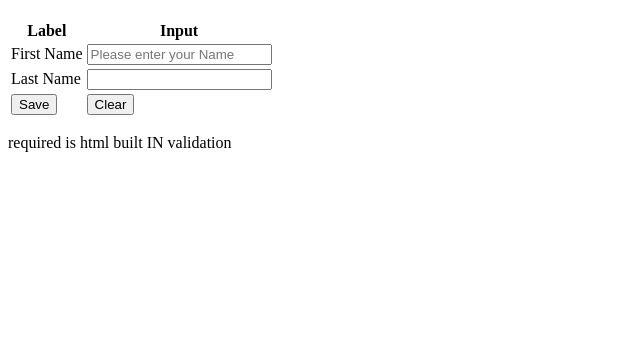
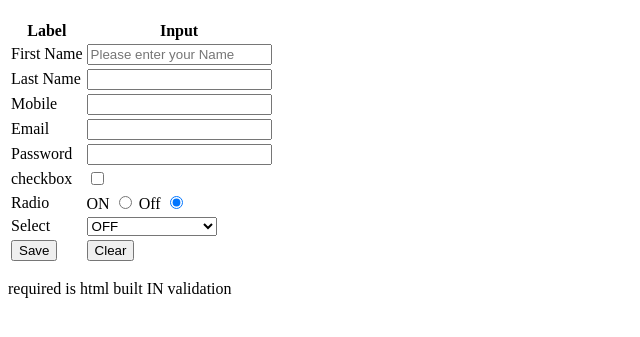
Before and after one commit to CodeTestDev/htmlbasic, a plain HTML site: page input.html in a window 1280 px wide. Shown: the part 61-398 px from the top of the page, without its empty margins (0-640 px from the left). Drawn offline with Linux system fonts and the light colour scheme.

Commit message:
input file some change

```diff
--- a/input.html
+++ b/input.html
@@ -27,6 +27,7 @@
                                 name="firstName"
                                 required="required"
                                 placeholder="Please enter your Name"
+                                maxlength="5"
                             />
                             <!--
                                 id useing for target the tag for design and some script
@@ -46,6 +47,132 @@
                              -->
                         </td>
                     </tr>
+                    <tr><!-- table row -->
+                        <td> <!-- table data-->
+                            <label for="mobile" >Mobile</label>
+                        </td>
+                        <td>
+                            <!-- input type number  -->
+                            <!-- - 0 + -->
+                            <input
+                                type="number"
+                                id="mobile"
+                                name="mobile"
+                                required="required"
+                                min="0"
+                                max=""
+                            />
+                            <!--
+                                id useing for target the tag for design and some script
+                                and some defualt behaviour
+                            -->
+                        </td>
+                    </tr>
+                    <tr><!-- table row -->
+                        <td> <!-- table data-->
+                            <label for="mobile" >Email</label>
+                        </td>
+                        <td>
+                            <!-- input type number  -->
+                            <!-- - 0 + -->
+                            <input
+                                type="email"
+                                id="email"
+                                name="email"
+                                required="required"
+                            />
+                            <!--
+                                id useing for target the tag for design and some script
+                                and some defualt behaviour
+                            -->
+                        </td>
+                    </tr>
+                    <tr><!-- table row -->
+                        <td> <!-- table data-->
+                            <label for="password" >Password</label>
+                        </td>
+                        <td>
+                            <!-- input type number  -->
+                            <!-- - 0 + -->
+                            <input
+                                type="password"
+                                id="password"
+                                name="password"
+                                required="required"
+                                maxlength="7"
+                                minlength="3"
+                            />
+                            <!--
+                                id useing for target the tag for design and some script
+                                and some defualt behaviour
+                            -->
+                        </td>
+                    </tr>
+                    <tr><!-- table row -->
+                        <td> <!-- table data-->
+                            <label for="checkbox" >checkbox</label>
+                        </td>
+                        <td>
+                            <!-- input type number  -->
+                            <!-- - 0 + -->
+                            <input
+                                type="checkbox"
+                                id="checkbox"
+                                name="checkbox"
+                                required="required"
+
+                            />
+                            <!--
+                                id useing for target the tag for design and some script
+                                and some defualt behaviour
+                            -->
+                        </td>
+                    </tr>
+                    <tr><!-- table row -->
+                        <td> <!-- table data-->
+                            <label for="radio" >Radio</label>
+                        </td>
+                        <td>
+                            <!-- input type number  -->
+                            <!-- - 0 + -->
+                            <label for="myoption1" >ON</label>
+                            <input
+                                type="radio"
+                                id="myoption1"
+                                name="radio"
+                                required="required"
+                                value="ON"
+                            />
+                            <label for="myoption2" >Off</label>
+                            <input
+                                type="radio"
+                                id="myoption2"
+                                name="radio"
+                                required="required"
+                                value="Off"
+                                checked
+                            />
+                            <!--
+                                id useing for target the tag for design and some script
+                                and some defualt behaviour
+                            -->
+                        </td>
+                    </tr>
+                    <tr>
+                        <td>
+                            <label for="select">Select</label>
+                        </td>
+                        <td>
+                            <select id="" name="myoption" required="required" >
+                                <option>Select Your option</option>
+                                <option  value="ON">ON</option>
+                                <option selected  value="OFF">OFF</option>
+                                <option  value="Automatic">Automatic</option>
+                                <option  value="jdfjl">dfdf</option>
+                                <option  value="dfa">fjk</option>
+                            </select>
+                        </td>
+                    </tr>
                 </tbody>
                 <tfoot> <!-- table footer -->
                     <tr>
```
